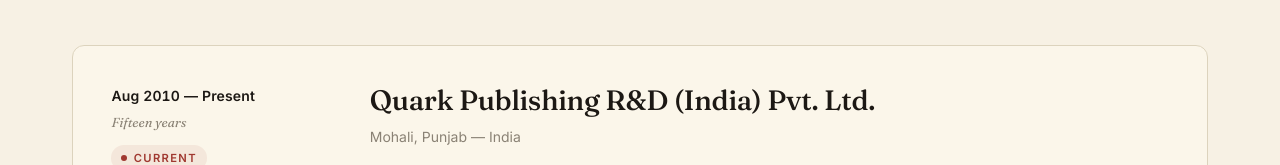
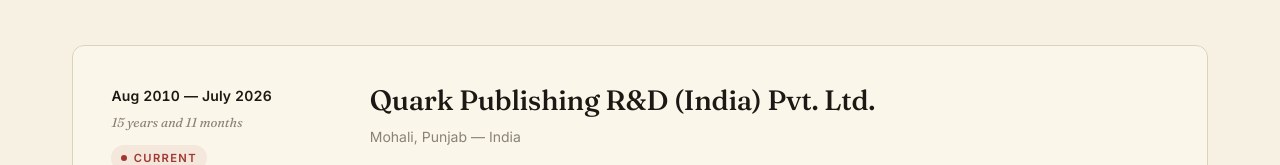
Before and after one commit to bikramjit-s/bikramjit-s.github.io, a plain HTML site: page index.html in a window 1280 px wide. Shown: the part 1762-1927 px from the top of the page. Drawn offline with Linux system fonts and the light colour scheme.

Commit message:
Updated the years

```diff
--- a/index.html
+++ b/index.html
@@ -1523,8 +1523,8 @@
 
           <article class="role">
             <div class="role-meta">
-              <div class="role-dates">Aug 2010 — Present</div>
-              <div class="role-duration">Fifteen years</div>
+              <div class="role-dates">Aug 2010 — July 2026</div>
+              <div class="role-duration">15 years and 11 months</div>
               <span class="role-current">Current</span>
             </div>
             <div>
```
